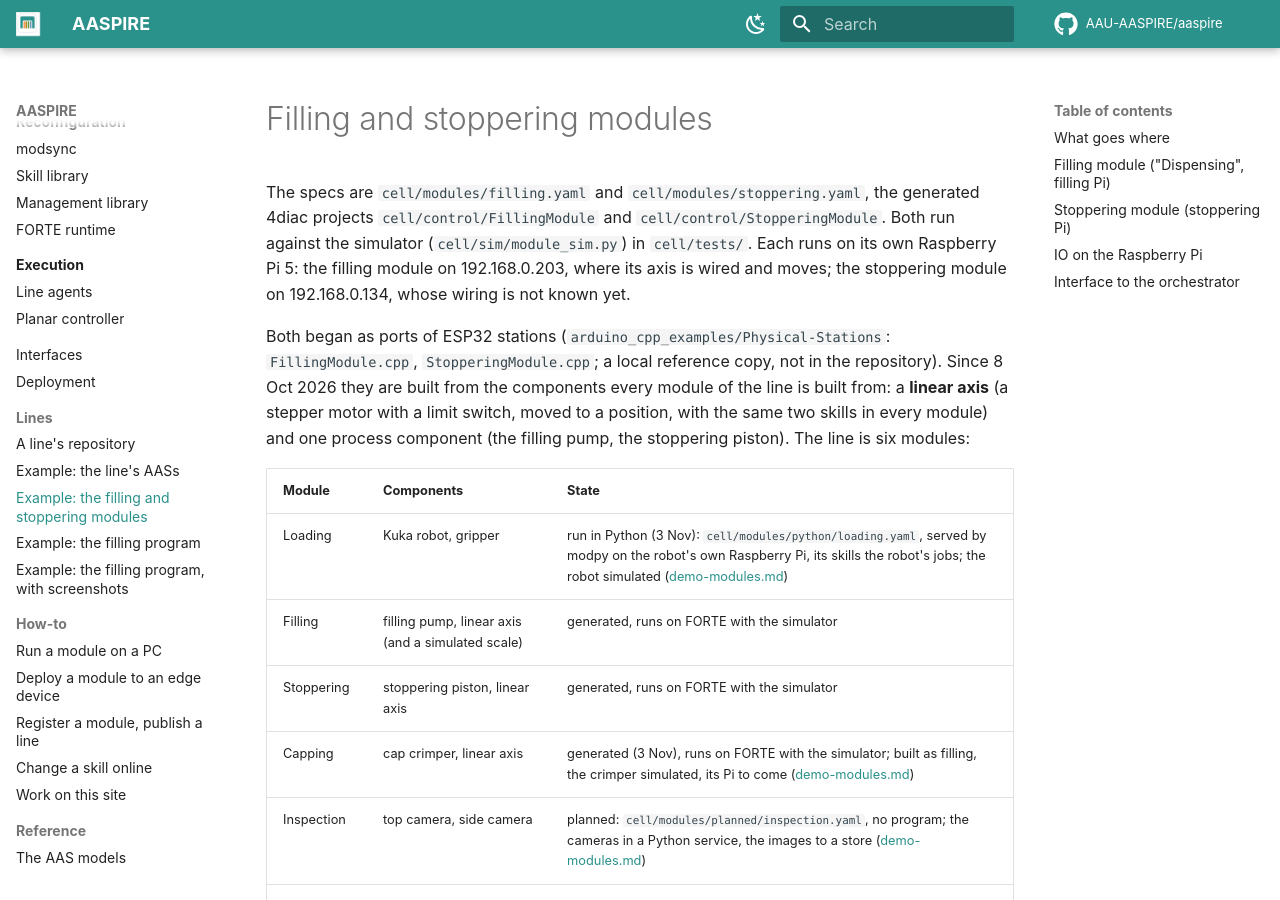
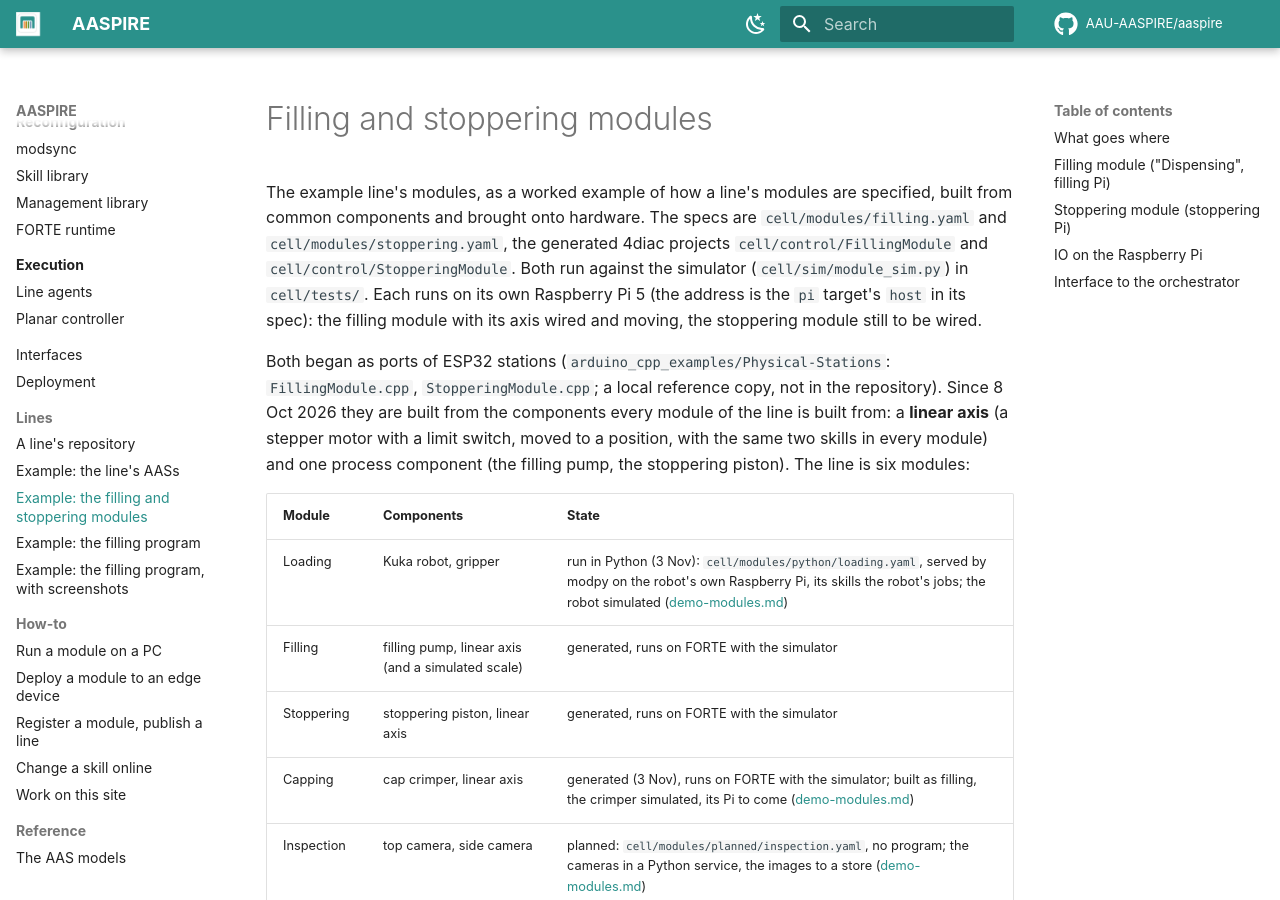
Before and after one commit to AAU-AASPIRE/aaspire, an MkDocs documentation site: the page built from docs/reference/modules.md, in a window 1280 px wide and 900 px high. Built offline with MkDocs 1.6.1 and Material for MkDocs 9.7.7, drawn with Linux system fonts in a browser that asks for light colours; comment, search, counter and statistics services are not loaded.

Commit message:
Example line's reference pages: written as worked examples, without the lab's addresses

```diff
--- a/docs/reference/modules.md
+++ b/docs/reference/modules.md
@@ -1,10 +1,11 @@
 # Filling and stoppering modules
 
-The specs are `cell/modules/filling.yaml` and `cell/modules/stoppering.yaml`, the generated 4diac
+The example line's modules, as a worked example of how a line's modules are specified, built from
+common components and brought onto hardware. The specs are `cell/modules/filling.yaml` and `cell/modules/stoppering.yaml`, the generated 4diac
 projects `cell/control/FillingModule` and `cell/control/StopperingModule`. Both run against the
-simulator (`cell/sim/module_sim.py`) in `cell/tests/`. Each runs on its own Raspberry Pi 5: the
-filling module on 192.168.0.203, where its axis is wired and moves; the stoppering module on
-192.168.0.134, whose wiring is not known yet.
+simulator (`cell/sim/module_sim.py`) in `cell/tests/`. Each runs on its own Raspberry Pi 5 (the
+address is the `pi` target's `host` in its spec): the filling module with its axis wired and moving,
+the stoppering module still to be wired.
 
 Both began as ports of ESP32 stations (`arduino_cpp_examples/Physical-Stations`: `FillingModule.cpp`,
 `StopperingModule.cpp`; a local reference copy, not in the repository). Since 8 Oct 2026 they are
```
Also changed, not shown: docs/reference/aas-examples.md (+1 -1 lines), docs/reference/filling-program-screenshots.md (+4 -4 lines), docs/reference/filling-program.md (+4 -4 lines).
